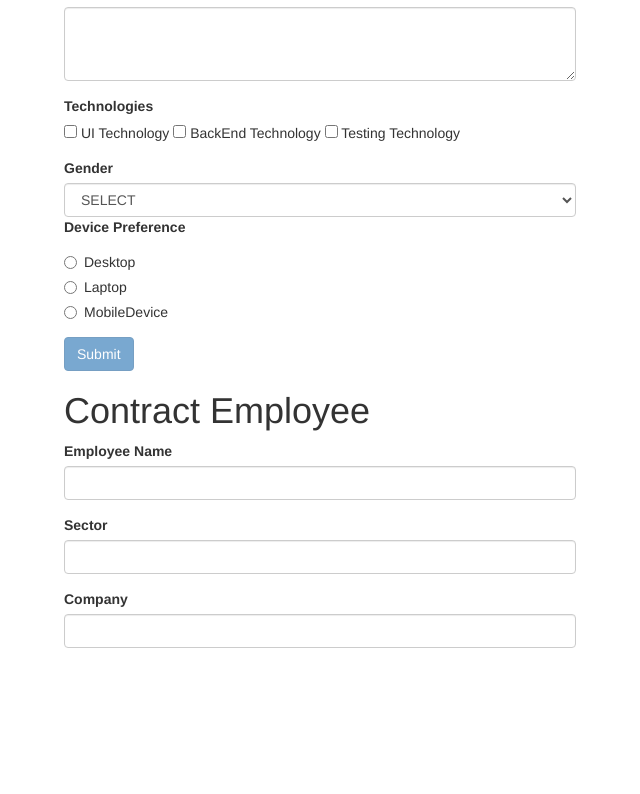
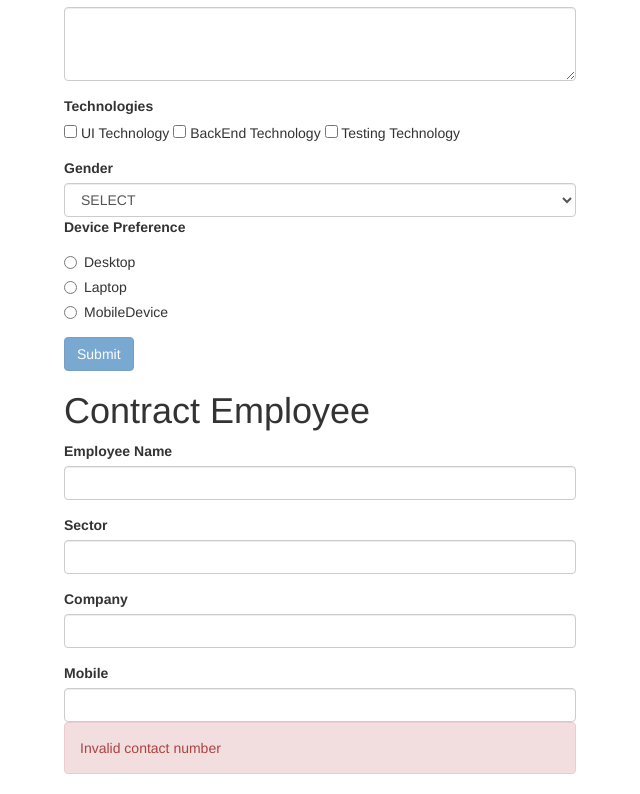
Before and after one commit to GodlynPaul/gain-angular-plus, an Angular app: page / in a window 1280 px wide. Shown: the part 289-1083 px from the top of the page, without its empty margins (0-640 px from the left). Before the commit the page ends 952 px from the top, so only its background shows below. Built offline with nearby package versions, Linux system fonts and the light colour scheme.

Commit message:
custom Validation but facing the access issue

```diff
--- a/src/app/app.module.ts
+++ b/src/app/app.module.ts
@@ -5,12 +5,14 @@ import { FormsModule,ReactiveFormsModule } from '@angular/forms';
 import { AppComponent } from './app.component';
 import { EmpRegistrationComponent } from './emp-registration/emp-registration.component';
 import { ContractEmpRegistrationComponent } from './contract-emp-registration/contract-emp-registration.component';
+// import { MobileNumberValidators } from './contract-emp-registration/mobilenumber-validators'
 
 @NgModule({
 	declarations: [
 		AppComponent,
 		EmpRegistrationComponent,
 		ContractEmpRegistrationComponent
+		// MobileNumberValidators
 	],
 	imports: [
 		BrowserModule,
--- a/src/app/contract-emp-registration/contract-emp-registration.component.html
+++ b/src/app/contract-emp-registration/contract-emp-registration.component.html
@@ -22,4 +22,12 @@
     <div class="alert alert-danger" *ngIf="gConCompany.errors && gConCompany.errors.required && gConCompany.touched">Company is mandatory</div>
     <div class="alert alert-danger" *ngIf="gConCompany.errors && gConCompany.errors.minlength && gConCompany.touched">Minlength : 3</div>
   </div>
+
+  <div class="form-group">
+    <label for="conEmpMobile">Mobile</label>
+    <input id="conEmpMobile" type="text" name="conEmpMobile" class="form-control" value=""
+    formControlName="conEmpMobile">
+    <div class="alert alert-danger" *ngIf="gConEmpMobile.errors.required">Invalid contact number </div>
+    <!-- <div class="alert alert-danger" *ngIf="gConEmpMobile.errors.cannotContainMinus">Invalid contact number </div> -->
+  </div>
 </form>
--- a/src/app/contract-emp-registration/contract-emp-registration.component.ts
+++ b/src/app/contract-emp-registration/contract-emp-registration.component.ts
@@ -14,7 +14,9 @@ export class ContractEmpRegistrationComponent implements OnInit {
   contactEmployee = new FormGroup({
     conEmpName : new FormControl('',Validators.required),
     conEmpSector : new FormControl('',[Validators.required, Validators.minLength(3)]),
-    conCompany : new FormControl('',[Validators.required, Validators.minLength(3)])
+    conCompany : new FormControl('',[Validators.required, Validators.minLength(3)]),
+    // conEmpMobile : new FormControl('',MobileNumberValidators.cannotContainMinus)
+    conEmpMobile : new FormControl('',Validators.required)
   });
   get gConEmpName(){
     return this.contactEmployee.get('conEmpName');
@@ -22,4 +24,7 @@ export class ContractEmpRegistrationComponent implements OnInit {
   get gConCompany(){
     return this.contactEmployee.get('conCompany');
   };
+  get gConEmpMobile(){
+    return this.contactEmployee.get('conEmpMobile');
+  }
 }
```
Also changed, not shown: src/app/contract-emp-registration/contract-emp-registration.component.css (+8 -0 lines), src/app/contract-emp-registration/mobilenumber-validators.ts (added, +10 -0 lines).
